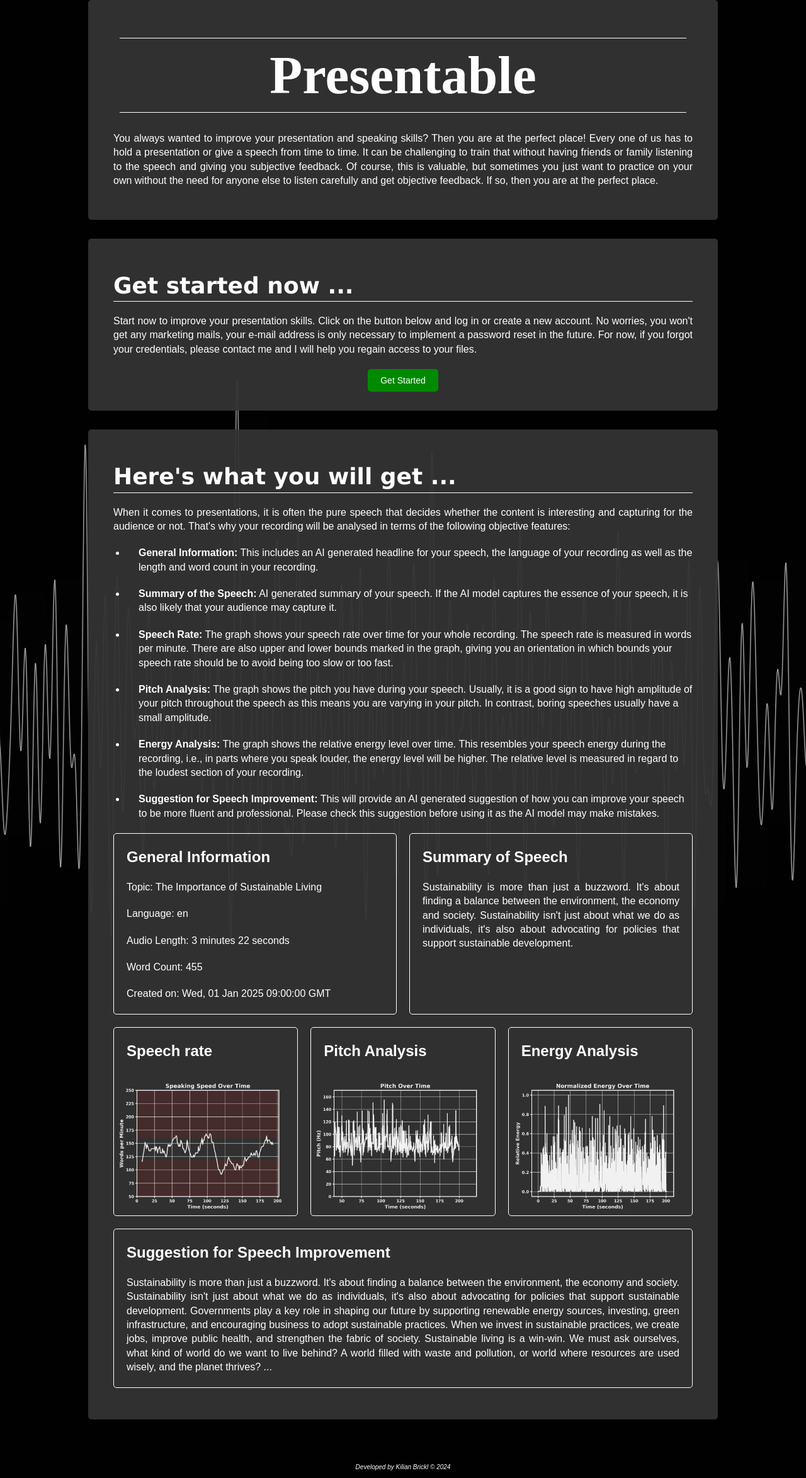
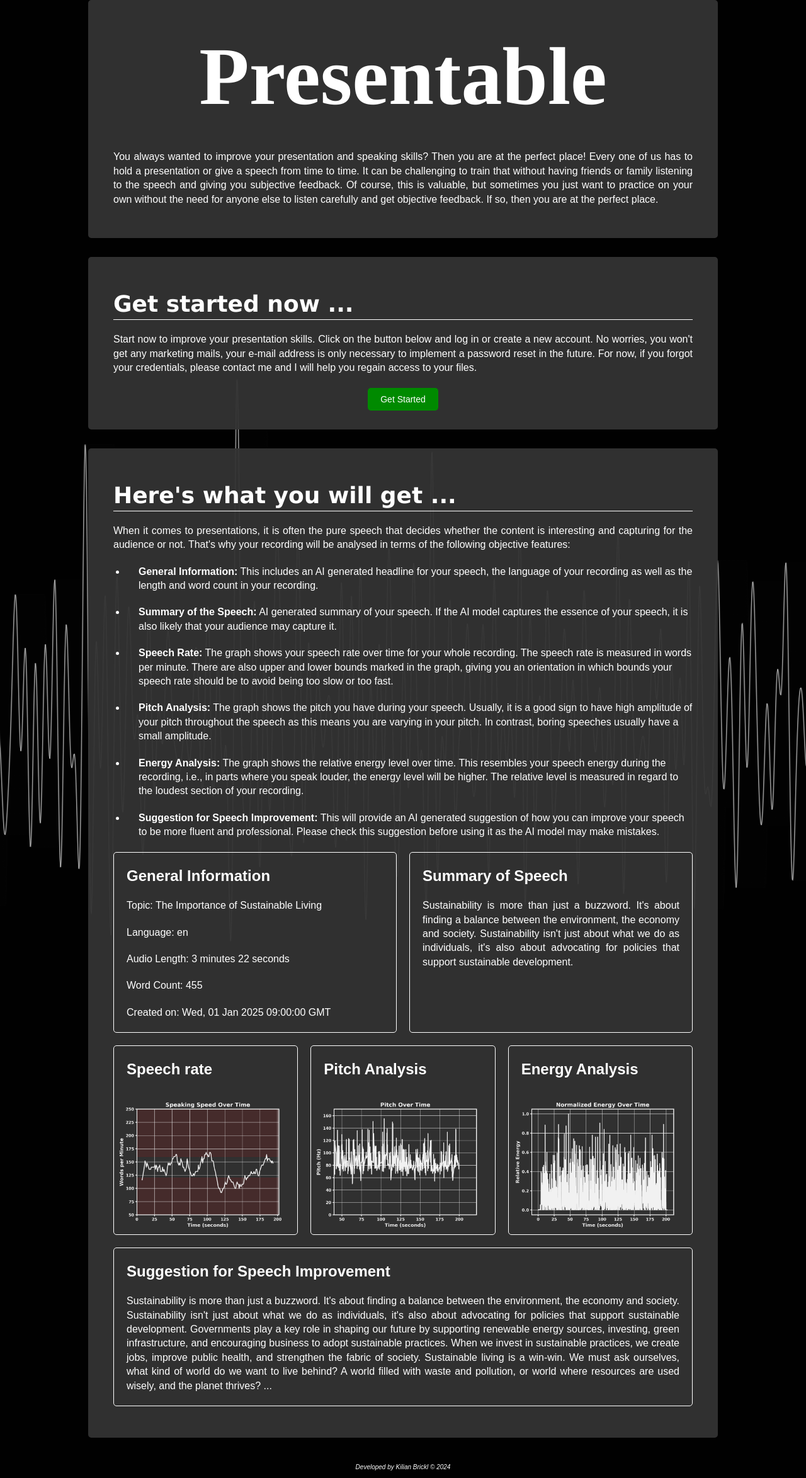
Before and after one commit to BrckJr/Speech2Text, a Flask app: page / in a window 1280 px wide. Shown: the part 54-2401 px from the top of the page at 63% size. Run offline with Flask 3, Linux system fonts and the light colour scheme.

Commit message:
Dynamic creation of headline

```diff
--- a/src/static/css/base.css
+++ b/src/static/css/base.css
@@ -123,31 +123,24 @@ body {
 
 /* Styling for main heading */
 h1 {
-    font-family: Lora, serif;
+    font-family: Times, serif;
     position: relative;
     font-weight: bold;
-    font-size: 85px; /* Large font size for headings */
-    margin: 30px;
+    font-size: 130px; /* Large font size for headings */
 }
 
-h1::before {
-    content: '';
-    position: absolute;
-    left: 0;
-    top: 0;
-    width: 100%;
-    height: 1px; /* Adjust the thickness of the line */
-    background-color: white; /* Adjust the color of the line */
+/* Animation of Heading */
+.typing {
+  display: inline-block;
+  border-right: 2px solid white;
+  white-space: nowrap;
+  overflow: hidden;
+  animation: blink-caret 0.6s step-end infinite;
 }
 
-h1::after {
-    content: '';
-    position: absolute;
-    left: 0;
-    bottom: 0;
-    width: 100%;
-    height: 1px; /* Adjust the thickness of the line */
-    background-color: white; /* Adjust the color of the line */
+@keyframes blink-caret {
+  from, to { border-color: transparent; }
+  50% { border-color: white; }
 }
 
 
--- a/src/static/js/app.js
+++ b/src/static/js/app.js
@@ -5,6 +5,7 @@ import { setupLangSwitcherButtons } from './modules/langSwitcher.js';
 import { setupAnalysisButton } from './modules/getAnalytics.js';
 import { setupMicrophoneAnimation } from './modules/microphoneAnimation.js';
 import { setupAudioRecording } from './modules/audioRecorder.js';
+import { setupHeadingAnimation } from './modules/headingAnimation.js';
 
 // Function to display webpage
 document.addEventListener('DOMContentLoaded', () => {
@@ -13,13 +14,20 @@ document.addEventListener('DOMContentLoaded', () => {
     // Common functionality (e.g., background, footer) for all pages
     setupCanvas();
 
-    const en_button = document.getElementById('btn_en')
-    const de_button = document.getElementById('btn_de')
-    const es_button = document.getElementById('btn_es')
-    setupLangSwitcherButtons(en_button, de_button, es_button)
+    const en_button = document.getElementById('btn_en');
+    const de_button = document.getElementById('btn_de');
+    const es_button = document.getElementById('btn_es');
+    setupLangSwitcherButtons(en_button, de_button, es_button);
+
+    // Typing animation for the headline (common or specific pages)
+    const headline = document.getElementById('headline');
+    if (headline) {
+        setupHeadingAnimation(headline, 'Presentable', 400);
+    }
 
     // Logic for the dashboard page
     if (page === 'dashboard') {
+
         const startButton = document.getElementById('start');
         const pauseButton = document.getElementById('pause');
         const stopButton = document.getElementById('stop');
--- /dev/null
+++ b/src/static/js/modules/headingAnimation.js
@@ -0,0 +1,21 @@
+export function setupHeadingAnimation(element, text, speed = 150) {
+    let index = 0;
+
+    function typeEffect() {
+        if (index < text.length) {
+            element.textContent += text.charAt(index);
+            index++;
+            setTimeout(typeEffect, speed);
+        } else {
+            // Remove the blinking caret once typing is finished
+            element.style.borderRight = "none";
+        }
+    }
+
+    // Add the caret style
+    element.style.borderRight = "2px solid black";
+    element.style.animation = "blink-caret 0.6s step-end infinite";
+
+    // Start the typing effect
+    typeEffect();
+}
--- a/src/templates/dashboard.html
+++ b/src/templates/dashboard.html
@@ -7,7 +7,8 @@
 {% block content %}
 <!-- Intro Section -->
 <div class="intro">
-    <h1>Presentable</h1>
+    <!-- Heading will be filled dynamically from headingAnimation.js-->
+    <h1 id="headline" class="typing"></h1>
 </div>
 
 <!-- Recording Audio -->
--- a/src/templates/landing.html
+++ b/src/templates/landing.html
@@ -7,7 +7,8 @@
 {% block content %}
 <!-- Intro Section -->
 <div class="intro">
-    <h1>Presentable</h1>
+    <!-- Heading will be filled dynamically from headingAnimation.js-->
+    <h1 id="headline" class="typing"></h1>
     <p>
         You always wanted to improve your presentation and speaking skills? Then you are at the perfect place!
         Every one of us has to hold a presentation or give a speech from time to time. It can be challenging to train
```
